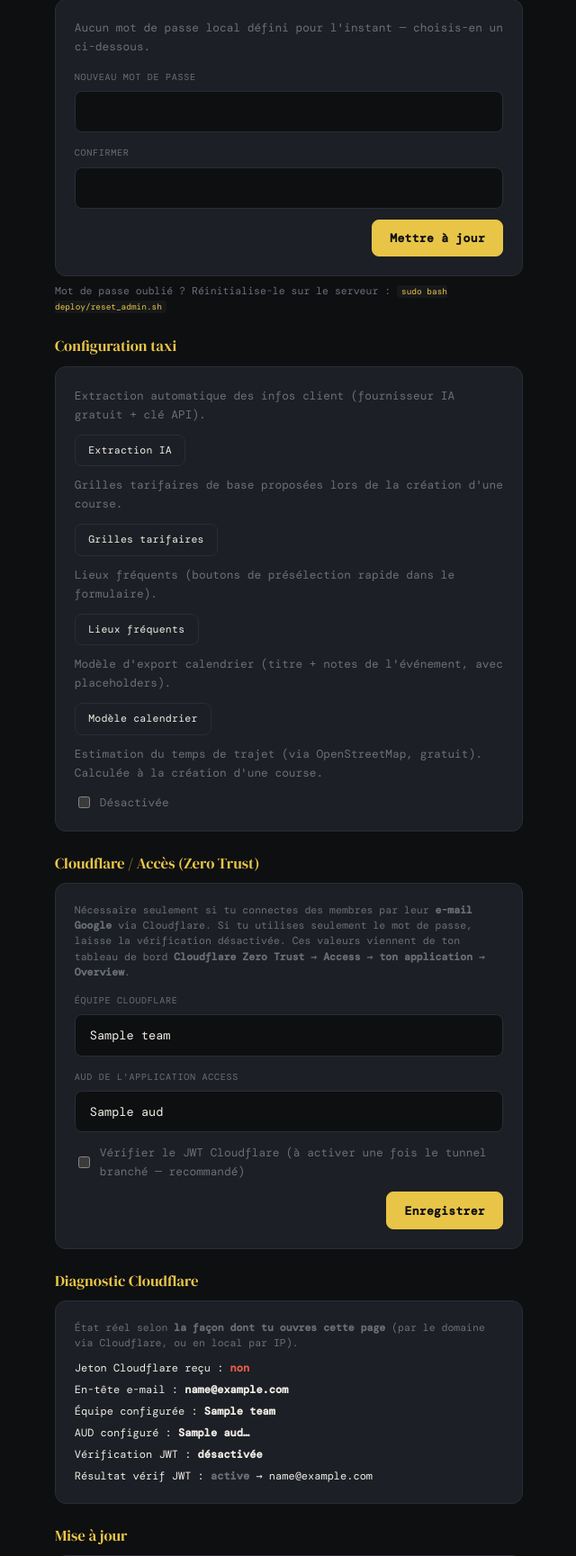
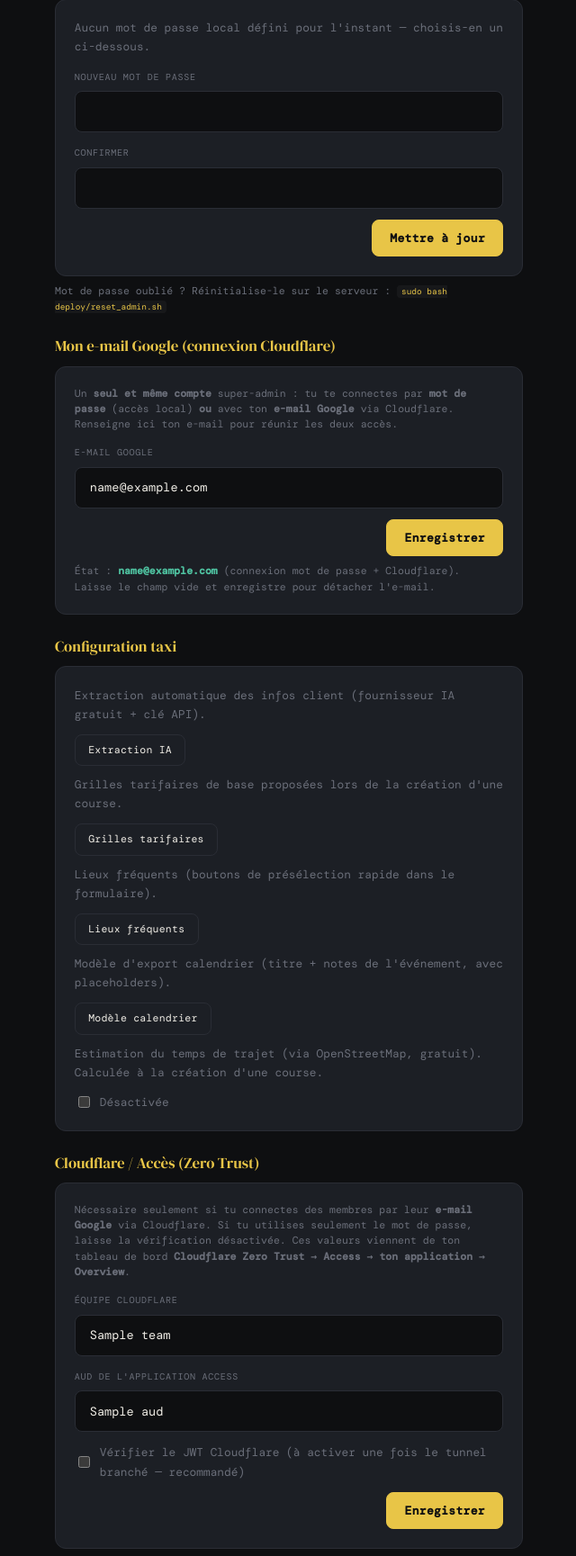
Before and after one commit to SuperNon0/VTC, a Flask app: template panel/templates/parametres.html in a window 1280 px wide. Shown: the part 106-1835 px from the top of the page at 90% size, without its empty margins (319-959 px from the left). Run offline with Flask 3, Linux system fonts and the light colour scheme; the template is opened without the code that fills it: most values are stand-ins (such as "Sample title", 1, 10 or a date in 2020); some web fonts are replaced.

Commit message:
Compte super-admin unifié : mot de passe local + e-mail Google
Permet de réunir les deux accès sur UN SEUL compte super-admin. Nouveau champ
« Mon e-mail Google (connexion Cloudflare) » dans les Paramètres : le super-admin
rattache (ou détache) son e-mail à son propre compte. Ainsi il se connecte au
même compte par mot de passe OU via Cloudflare avec cet e-mail.

Sécurité : refus si l'e-mail est déjà utilisé par un autre compte (l'e-mail
identifie le compte) — message clair invitant à supprimer d'abord ce compte.
Interdit pendant une impersonation. Mot de passe conservé lors du rattachement.

Tests : lot 6 (7) — rattachement, refus si e-mail pris, compte unique, connexion
Cloudflare qui entre dans le même super-admin, détachement. Suites complètes vertes.

Co-Authored-By: Claude Opus 4.8 <noreply@anthropic.com>
Claude-Session: https://claude.ai/code/session_01AqnwdsvqmHdUQAmRJoDs8Z

```diff
--- a/panel/templates/parametres.html
+++ b/panel/templates/parametres.html
@@ -48,6 +48,39 @@
       Mot de passe oublié ? Réinitialise-le sur le serveur :
       <code>sudo bash deploy/reset_admin.sh</code>
     </p>
+  </section>
+
+  <!-- ------------------------------------------- e-mail Google (Cloudflare) -->
+  <section class="acct-section">
+    <h3>Mon e-mail Google (connexion Cloudflare)</h3>
+    <div class="fl-card">
+      {% if impersonating %}
+        <p class="access-text" style="text-align:left">Reviens à ton compte pour modifier ton e-mail.</p>
+      {% else %}
+      <p class="access-note" style="text-align:left;margin:0 0 12px">
+        Un <b>seul et même compte</b> super-admin : tu te connectes par
+        <b>mot de passe</b> (accès local) <b>ou</b> avec ton <b>e-mail Google</b>
+        via Cloudflare. Renseigne ici ton e-mail pour réunir les deux accès.
+      </p>
+      <form method="post" action="{{ url_for('accounts.changer_mon_email') }}"
+            style="display:flex;flex-direction:column;gap:12px">
+        <div>
+          <label class="fl-label" for="email">E-mail Google</label>
+          <input id="email" type="email" name="email" value="{{ mon_email }}"
+                 placeholder="ton.email@gmail.com" autocomplete="email" style="margin-top:6px">
+        </div>
+        <div style="display:flex;justify-content:flex-end">
+          <button type="submit" class="btn primary">Enregistrer</button>
+        </div>
+      </form>
+      <p class="access-note" style="text-align:left;margin-top:8px">
+        État : {% if mon_email %}<b style="color:var(--green)">{{ mon_email }}</b>
+        (connexion mot de passe + Cloudflare){% else %}<b style="color:var(--muted)">aucun e-mail</b>
+        (connexion par mot de passe uniquement){% endif %}. Laisse le champ vide et
+        enregistre pour détacher l'e-mail.
+      </p>
+      {% endif %}
+    </div>
   </section>
 
   <!-- ------------------------------------------------ configuration taxi -->
```
Also changed, not shown: panel/routes/accounts_routes.py (+38 -0 lines).
